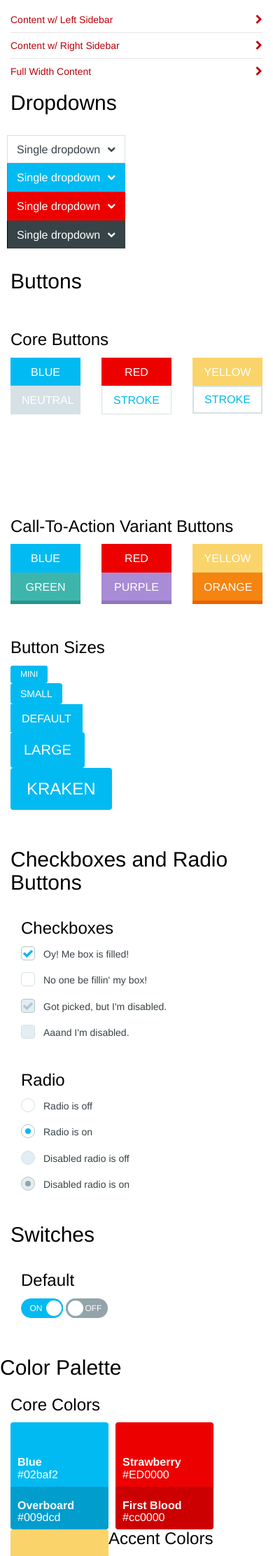
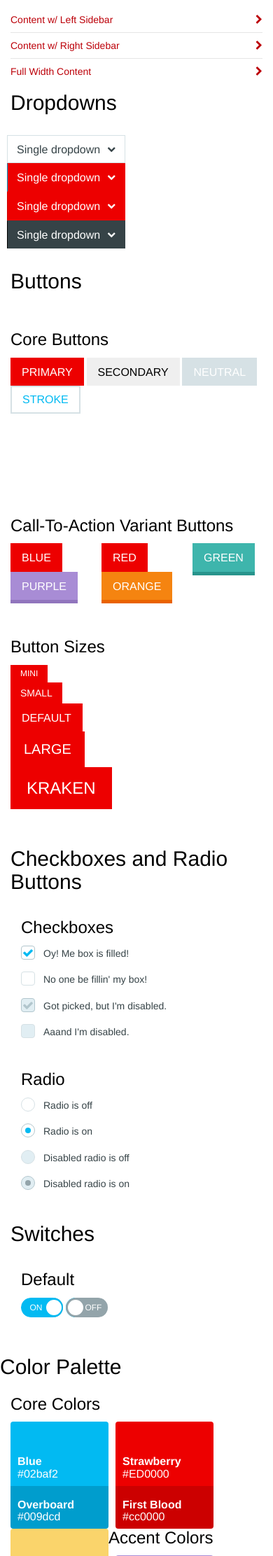
Before and after one commit to t-ashok/mah, a Jekyll site: the page built from styleguide.html, in a window 390 px wide. Shown: the part 472-2695 px from the top of the page at 70% size. Built offline with Jekyll 4.4.1, drawn with Linux system fonts in a browser that asks for light colours; nearby versions of some CDN libraries.

Commit message:
Navigation

```diff
--- a/_layouts/home.html
+++ b/_layouts/home.html
@@ -15,9 +15,6 @@
         <!-- container-->
         <div class="container">
             <div class="row has-left-sidebar  inner-page-wrap ">
-
-
-
                 {% include sidebar.html %}
 
                 {{ content }}
--- a/css/mah-theme.css
+++ b/css/mah-theme.css
@@ -60,7 +60,7 @@ body {
 /*}*/
 a:hover,
 a:focus {
-    color: #009dcd;
+    color: #02baf2;
     text-decoration: none;
 }
 a:focus {
@@ -309,7 +309,7 @@ fieldset[disabled] .btn-stroke.active {
 }
 .btn-primary {
     color: #ffffff;
-    background-color: #02baf2;
+    background-color: #ED0000;
 }
 .btn-primary:hover,
 .btn-primary:focus,
@@ -317,14 +317,10 @@ fieldset[disabled] .btn-stroke.active {
 .btn-primary.active,
 .btn-primary.hover {
     color: #ffffff;
-    background-color: #35c8f5;
-    border-color: #35c8f5;
-}
-.btn-primary:active,
-.btn-primary.active {
-    background: #009dcd;
-    border-color: #009dcd;
-}
+    background-color: #cc0000;
+    border-color: #cc0000;
+}
+
 .btn-primary.disabled,
 .btn-primary[disabled],
 fieldset[disabled] .btn-primary,
@@ -340,8 +336,8 @@ fieldset[disabled] .btn-primary:active,
 .btn-primary.disabled.active,
 .btn-primary[disabled].active,
 fieldset[disabled] .btn-primary.active {
-    background-color: #b3eafb;
-    border-color: #b3eafb;
+    background-color: rgba(237, 0, 0, 0.05);
+    border-color: rgba(237, 0, 0, 0.05);
 }
 .btn-danger {
     color: #ffffff;
@@ -605,22 +601,22 @@ fieldset[disabled] .btn-inverse.active {
     position: relative;
 }
 .btn-embossed.btn-primary {
-    -webkit-box-shadow: 0 5px #009dcd;
-    box-shadow: 0 5px #009dcd;
+    -webkit-box-shadow: 0 3px #cc0000;
+    box-shadow: 0 3px #cc0000;
 }
 .btn-embossed.btn-primary:hover,
 .btn-embossed.btn-primary:focus {
-    -webkit-box-shadow: 0 3px #009dcd;
-    box-shadow: 0 3px #009dcd;
-    background: #02baf2;
+    -webkit-box-shadow: 0 3px #cc0000;
+    box-shadow: 0 3px #cc0000;
+    background: #f20404;
 }
 .btn-embossed.btn-primary.active,
 .btn-embossed.btn-primary:active {
-    -webkit-box-shadow: 0 0 #009dcd;
-    box-shadow: 0 0 #009dcd;
+    -webkit-box-shadow: 0 3px #cc0000;
+    box-shadow: 0 3px #cc0000;
     top: 5px;
-    background: #02baf2;
-    border-color: #02baf2;
+    background: #f20404;
+    border-color: #f20404;
 }
 .btn-embossed.btn-danger {
     -webkit-box-shadow: 0 5px #cc0000;
@@ -716,25 +712,25 @@ fieldset[disabled] .btn-inverse.active {
     padding: 14px 22px;
     font-size: 24px;
     line-height: 1.25;
-    border-radius: 4px;
+    /*border-radius: 4px;*/
 }
 .btn-lg {
     padding: 10px 18px;
     font-size: 20px;
     line-height: 1.45;
-    border-radius: 4px;
+    /*border-radius: 4px;*/
 }
 .btn-sm {
     padding: 5px 13px;
     font-size: 14px;
     line-height: 1.3;
-    border-radius: 4px;
+    /*border-radius: 4px;*/
 }
 .btn-xs {
     padding: 5px 13px;
     font-size: 12px;
     line-height: 1.083;
-    border-radius: 3px;
+    /*border-radius: 3px;*/
 }
 .btn-block {
     white-space: normal;
@@ -891,8 +887,8 @@ fieldset[disabled] .btn-inverse.active {
     color: #02baf2;
 }
 .btn-group-dropdown.open .dropdown-toggle.btn-primary {
-    background: #009dcd;
-    border-color: #009dcd;
+    background: #ED0000;
+    border-color: #ED0000;
     color: #ffffff;
 }
 .btn-group-dropdown.open .dropdown-toggle.btn-danger {
--- a/styleguide.html
+++ b/styleguide.html
@@ -76,47 +76,32 @@ layout: home
             <div class="col-md-12">
                 <h3 class="demo-componant-title">Core Buttons</h3>
             </div>
-            <div class="col-md-2 col-xs-4 col-sm-2">
-                <button type="button" class="btn btn-block btn-primary">Blue</button>
-            </div>
-            <div class="col-md-2 col-xs-4 col-sm-2">
-                <button type="button" class="btn btn-block btn-danger">Red</button>
-            </div>
-            <div class="col-md-2 col-xs-4 col-sm-2">
-                <button type="button" class="btn btn-block btn-warning">Yellow</button>
-            </div>
-
-            <div class="col-md-2 col-xs-4 col-sm-2">
-                <button type="button" class="btn btn-block btn-info">Neutral</button>
-            </div>
-
-            <div class="col-md-2 col-xs-4 col-sm-2">
-                <button type="button" class="btn btn-block btn-default">Stroke</button>
-            </div>
-
-            <div class="col-md-2 col-xs-4 col-sm-2">
-                <button type="button" class="btn btn-block btn-stroke">Stroke</button>
+            <div class="col-md-12">
+                <button type="button" class="btn btn-primary">Primary</button>
+                <button type="button" class="btn btn-invert">Secondary</button>
+                <button type="button" class="btn btn-info">Neutral</button>
+                <button type="button" class="btn btn-stroke">Stroke</button>
             </div>
         </div> <!-- /row -->
         <br>
         <div class="row hidden-xs">
             <div class="col-md-2 col-xs-4 col-sm-2">
-                <button type="button" class="btn btn-block btn-primary hover">Hover</button>
+                <button type="button" class="btn btn-primary hover">Hover</button>
             </div>
             <div class="col-md-2 col-xs-4 col-sm-2">
-                <button type="button" class="btn btn-block btn-danger hover">Hover</button>
+                <button type="button" class="btn btn-invert hover">Hover</button>
+            </div>
+            <!--<div class="col-md-2 col-xs-4 col-sm-2">-->
+                <!--<button type="button" class="btn btn-warning hover">Hover</button>-->
+            <!--</div>-->
+            <div class="col-md-2 col-xs-4 col-sm-2">
+                <button type="button" class="btn btn-info hover">Hover</button>
             </div>
             <div class="col-md-2 col-xs-4 col-sm-2">
-                <button type="button" class="btn btn-block btn-warning hover">Hover</button>
+                <button type="button" class="btn btn-default hover">Hover</button>
             </div>
             <div class="col-md-2 col-xs-4 col-sm-2">
-                <button type="button" class="btn btn-block btn-info hover">Hover</button>
-            </div>
-            <div class="col-md-2 col-xs-4 col-sm-2">
-                <button type="button" class="btn btn-block btn-default hover">Hover</button>
-            </div>
-            <div class="col-md-2 col-xs-4 col-sm-2">
-                <button type="button" class="btn btn-block btn-stroke hover">Hover</button>
+                <button type="button" class="btn btn-stroke hover">Hover</button>
             </div>
         </div> <!-- /row -->
         <br>
@@ -124,25 +109,25 @@ layout: home
         <br>
         <div class="row hidden-xs">
             <div class="col-md-2 col-xs-4 col-sm-2">
-                <button type="button" class="btn btn-block btn-primary" disabled="disabled">Disabled</button>
+                <button type="button" class="btn btn-primary" disabled="disabled">Disabled</button>
             </div>
             <div class="col-md-2 col-xs-4 col-sm-2">
-                <button type="button" class="btn btn-block btn-danger" disabled="disabled">Disabled</button>
+                <button type="button" class="btn btn-danger" disabled="disabled">Disabled</button>
+            </div>
+
+            <!--<div class="col-md-2 col-xs-4 col-sm-2">-->
+                <!--<button type="button" class="btn btn-warning" disabled="disabled">Disabled</button>-->
+            <!--</div>-->
+
+            <div class="col-md-2 col-xs-4 col-sm-2">
+                <button type="button" class="btn btn-info" disabled="disabled">Disabled</button>
             </div>
 
             <div class="col-md-2 col-xs-4 col-sm-2">
-                <button type="button" class="btn btn-block btn-warning" disabled="disabled">Disabled</button>
-            </div>
-
-            <div class="col-md-2 col-xs-4 col-sm-2">
-                <button type="button" class="btn btn-block btn-info" disabled="disabled">Disabled</button>
-            </div>
-
-            <div class="col-md-2 col-xs-4 col-sm-2">
-                <button type="button" class="btn btn-block btn-default" disabled="disabled">Disabled</button>
+                <button type="button" class="btn btn-default" disabled="disabled">Disabled</button>
             </div>
             <div class="col-md-2 col-xs-4 col-sm-2">
-                <button type="button" class="btn btn-block btn-stroke" disabled="disabled">Disabled</button>
+                <button type="button" class="btn btn-stroke" disabled="disabled">Disabled</button>
             </div>
         </div> <!-- /row -->
         <div class="row">
@@ -150,22 +135,22 @@ layout: home
                 <h3 class="demo-componant-title">Call-To-Action Variant Buttons</h3>
             </div>
             <div class="col-md-2 col-xs-4 col-sm-2">
-                <a class="btn btn-block btn-primary btn-embossed">Blue</a>
+                <a class="btn btn-primary btn-embossed">Blue</a>
             </div>
             <div class="col-md-2 col-xs-4 col-sm-2">
-                <a class="btn btn-block btn-danger btn-embossed">Red</a>
+                <a class="btn btn-danger btn-embossed">Red</a>
+            </div>
+            <!--<div class="col-md-2 col-xs-4 col-sm-2">-->
+                <!--<a class="btn btn-warning btn-embossed">Yellow</a>-->
+            <!--</div>-->
+            <div class="col-md-2 col-xs-4 col-sm-2">
+                <a class="btn btn-success btn-embossed">Green</a>
             </div>
             <div class="col-md-2 col-xs-4 col-sm-2">
-                <a class="btn btn-block btn-warning btn-embossed">Yellow</a>
+                <a class="btn btn-purple btn-embossed">Purple</a>
             </div>
             <div class="col-md-2 col-xs-4 col-sm-2">
-                <a class="btn btn-block btn-success btn-embossed">Green</a>
-            </div>
-            <div class="col-md-2 col-xs-4 col-sm-2">
-                <a class="btn btn-block btn-purple btn-embossed">Purple</a>
-            </div>
-            <div class="col-md-2 col-xs-4 col-sm-2">
-                <a class="btn btn-block btn-orange btn-embossed">Orange</a>
+                <a class="btn btn-orange btn-embossed">Orange</a>
             </div>
         </div>
         <!-- /row -->
@@ -1002,7 +987,7 @@ layout: home
                                 <img src="images/captain-hoarrd.png" alt="">
                                 <h4>James Hoarrd</h4>
                                 <p>Ship Captain</p>
-                                <a href="#fakeLink" class="btn btn-block btn-danger btn-embossed">Profile</a>
+                                <a href="#fakeLink" class="btn btn-danger btn-embossed">Profile</a>
                             </div>
                         </div>
                         <div class="col-md-4 col-md-offset-1 col-sm-6">
@@ -1018,7 +1003,7 @@ layout: home
                                     <input type="password" class="form-control" placeholder="&#9679;&#9679;&#9679;&#9679;&#9679;">
                                 </div>
 
-                                <a href="#fakeLink" class="btn btn-block btn-primary btn-embossed">Log in</a>
+                                <a href="#fakeLink" class="btn btn-primary btn-embossed">Log in</a>
 
                                 <div class="login-action clearfix">
                                     <div class="col-md-8 col-xs-9">
```
